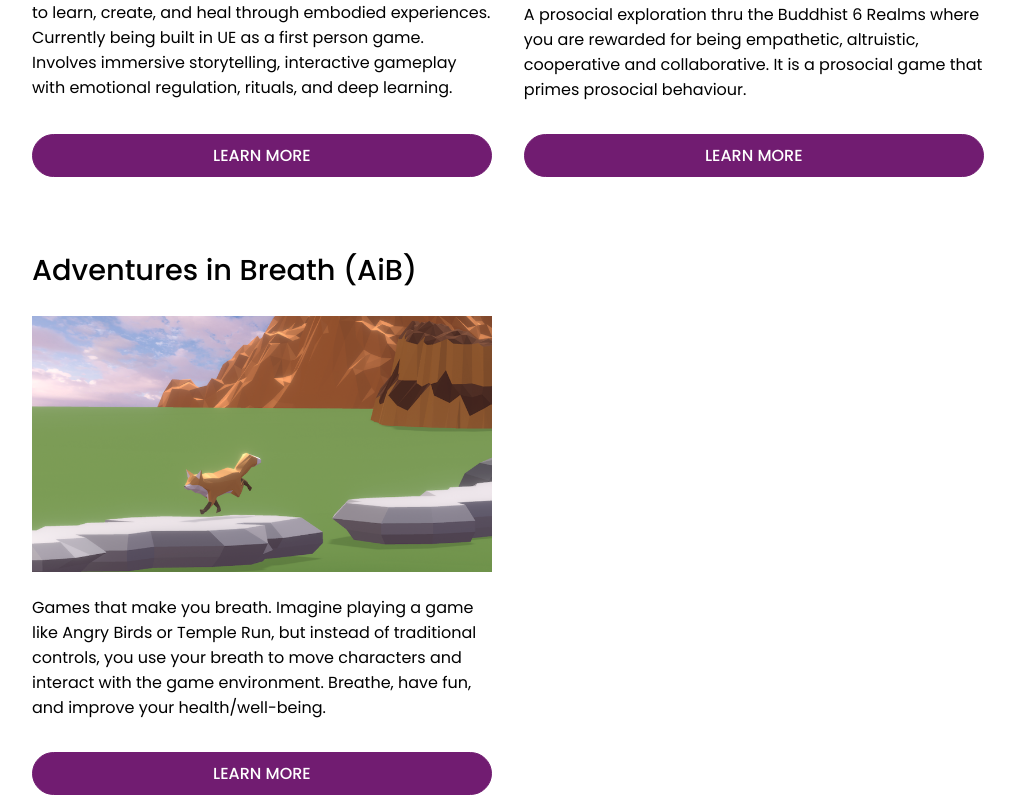
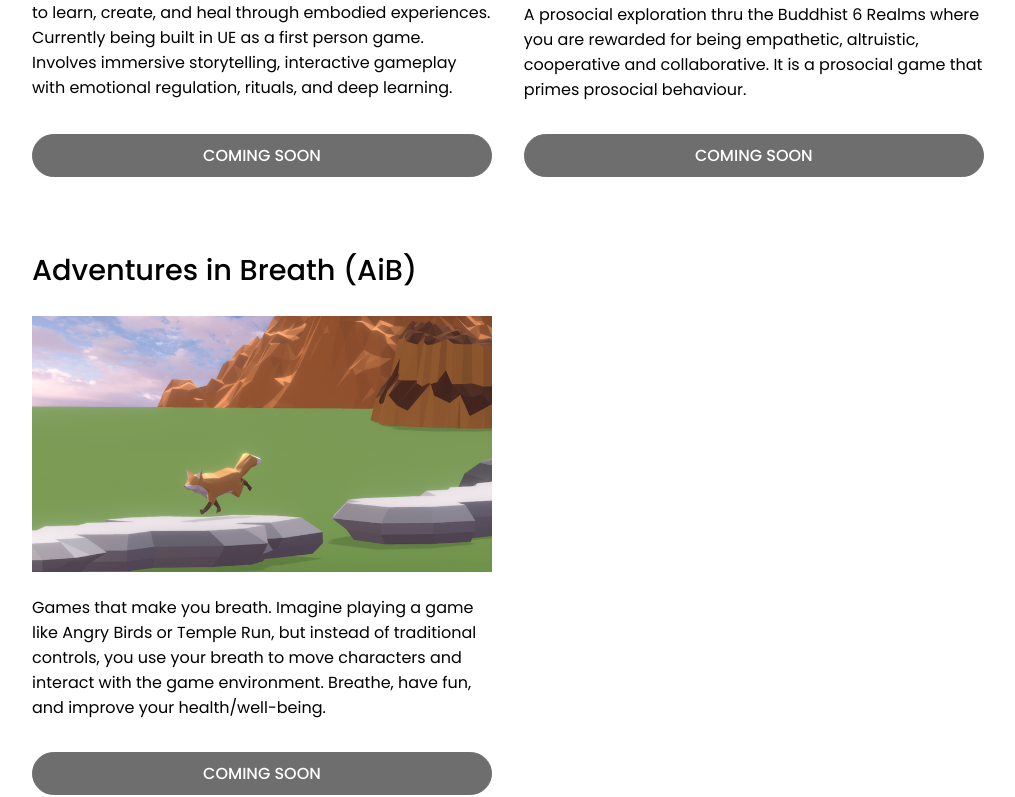
Before and after one commit to bstintheverse/theversewebdev, a React (Vite) app in the folder client/: page /experiences in a window 1280 px wide. Shown: the part 985-1782 px from the top of the page, without its empty margins (128-1143 px from the left). Built offline with nearby package versions, Linux system fonts and the light colour scheme.

Commit message:
update experiences page

```diff
--- a/client/src/components/Cards/GameCard/GameCard.scss
+++ b/client/src/components/Cards/GameCard/GameCard.scss
@@ -45,12 +45,12 @@
     }
 
     &__button {
-            @include button($button-primary-background, $button-primary-background);
+            @include button($grey, $grey);
 
-        &:hover {
-            background-color: $charcoal;
-            border: .0625rem solid $charcoal;
-            transition: 0.5s ease-in-out;
-        }
+        // &:hover {
+        //     background-color: $charcoal;
+        //     border: .0625rem solid $charcoal;
+        //     transition: 0.5s ease-in-out;
+        // }
     }
 }
--- a/client/src/components/Cards/GameCard/GameCard.tsx
+++ b/client/src/components/Cards/GameCard/GameCard.tsx
@@ -40,11 +40,15 @@ export default function GameCard({ id, name, video, image, alt, description, lin
             </div>
 
             <div className="game-card__wrapper">
-                <Link to={`/experiences/game/${id}`} className="game-card__link">
+                <p className="game-card__button">
+                    Coming Soon
+                </p>
+
+                {/* <Link to={`/experiences/game/${id}`} className="game-card__link">
                     <p className="game-card__button">
                         Learn More
                     </p>
-                </Link>
+                </Link> */}
             </div>
         </li>
     )
--- a/client/src/styles/partials/_variables.scss
+++ b/client/src/styles/partials/_variables.scss
@@ -1,4 +1,5 @@
-/* color variables */
+/* ----- COLOR VARIABLES ----- */
+
 $black: #000000;
 $charcoal: #262626;
 $charcoal-dark: #050607;
@@ -14,7 +15,8 @@ $blue: #3E68AE;
 $blue-dark: #3A4A97;
 $green: #518161;
 
-/* global descriptive variables */
+/* ----- GLOBAL DESCRIPTIVE VARIABLES ----- */
+
 $global-background: $white;
 $global-primary-font-color: $black;
 $global-secondary-font-color: $white;
```
